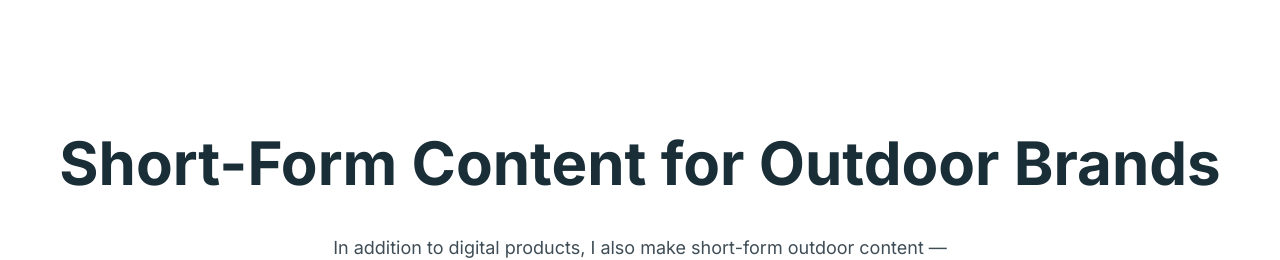
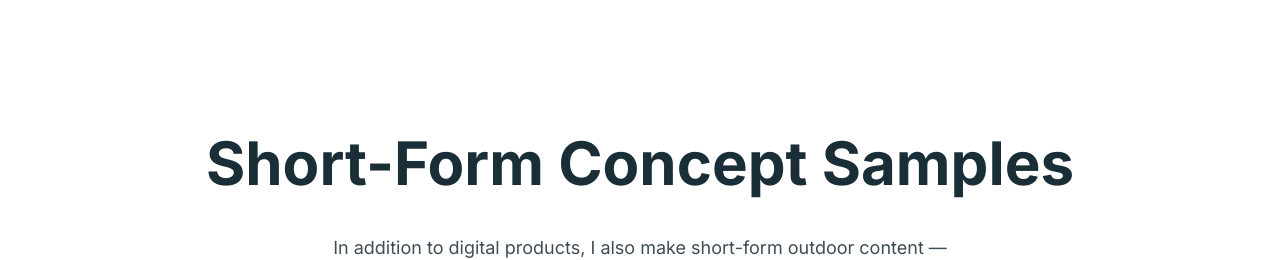
Before and after one commit to kelseyn12/NextPortfolio, a Next.js app: page / in a window 1280 px wide. Shown: the part 2820-3080 px from the top of the page. Built offline with nearby package versions, Linux system fonts and the light colour scheme.

Commit message:
changed Short Form title

```diff
--- a/src/components/ShortFormContent.tsx
+++ b/src/components/ShortFormContent.tsx
@@ -19,7 +19,7 @@ export default function ShortFormContent() {
       <div className="mx-auto max-w-[90rem]">
         <ScrollReveal className="text-center">
           <h2 className="mb-6 text-[2.75rem] leading-tight font-bold text-navy md:mb-8 md:text-5xl lg:text-6xl">
-            Short-Form Content for Outdoor Brands
+            Short-Form Concept Samples
           </h2>
           <p className="mx-auto mb-12 max-w-2xl text-lg leading-relaxed text-steel md:mb-14">
             {INTRO}
```
